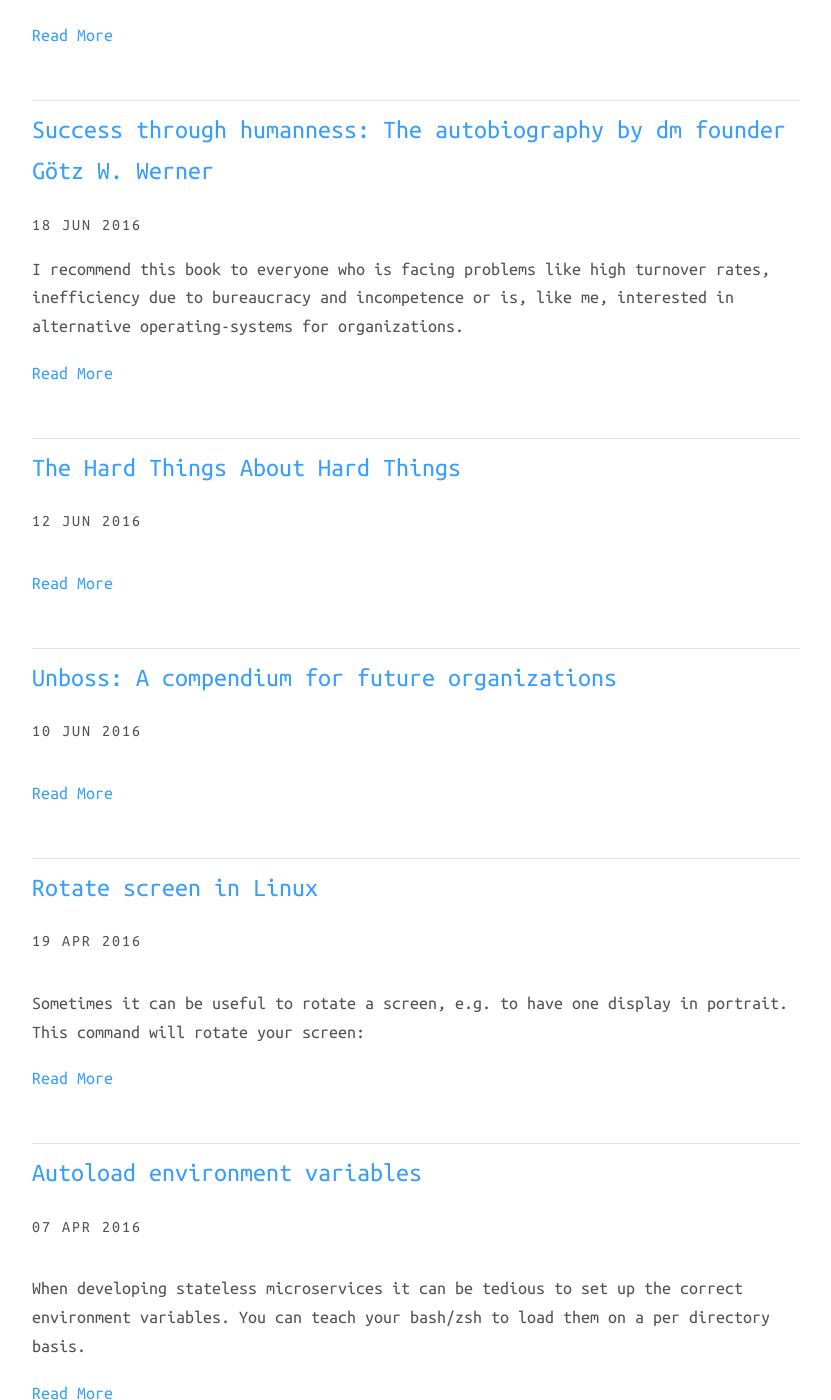
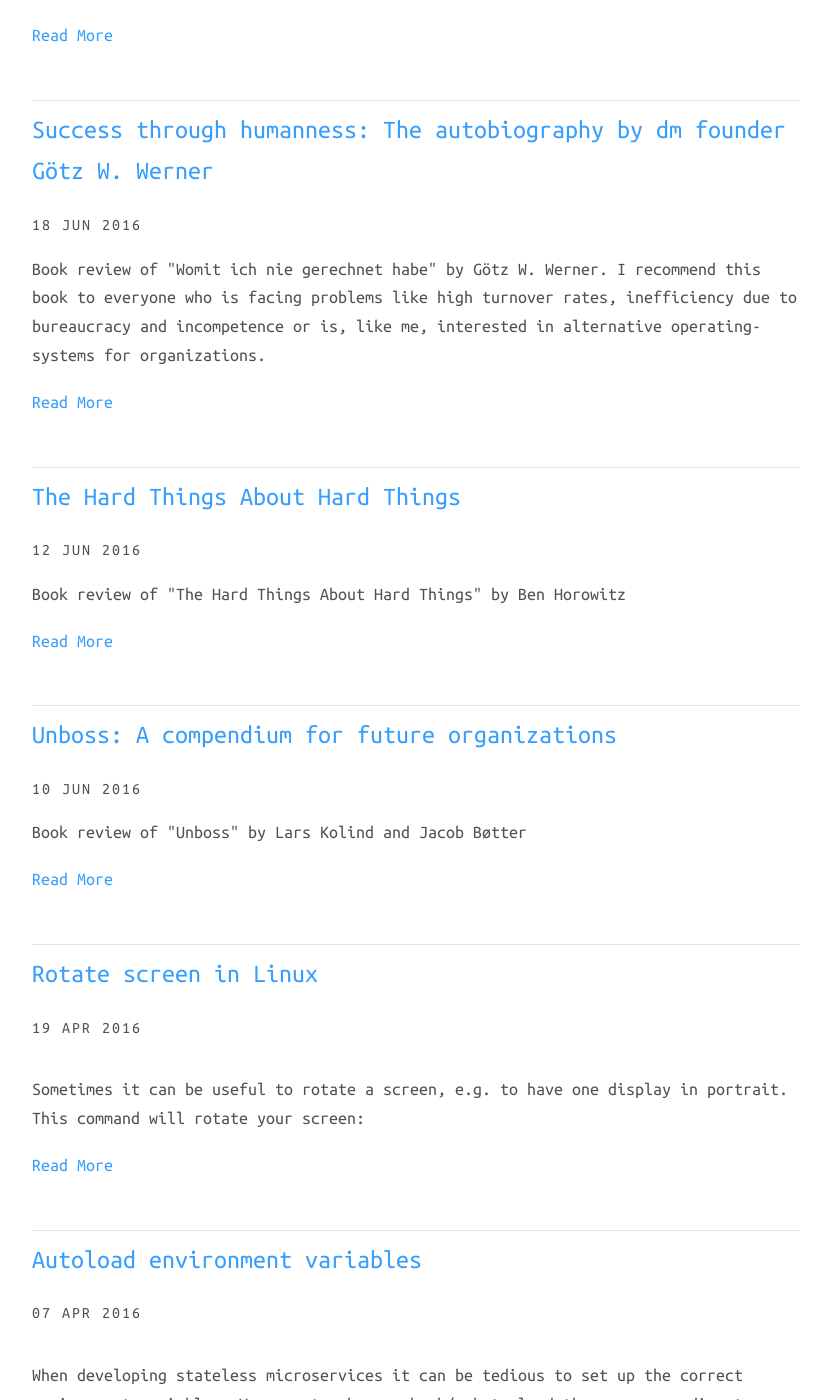
Before and after one commit to coderbyheart/blog, a Jekyll site: the page built from index.html, in a window 1280 px wide and 1400 px high, scrolled down 664 px. Shown: the whole window, without its empty margins (224-1055 px from the left). Built offline with Jekyll 4.4.1, drawn with Linux system fonts in a browser that asks for light colours; nearby versions of some CDN libraries; some of the changed text lies outside the part shown.

Commit message:
Add excerpts

```diff
--- a/_posts/2016-03-13-daring-greatly.md
+++ b/_posts/2016-03-13-daring-greatly.md
@@ -3,6 +3,7 @@
 title:  "Daring Greatly: Talking about shame is inevitable if we want to change"
 date:   2016-03-13 16:30:00
 excerpt: > #
+  Book review of "Daring Greatly" by Brené Brown
 categories:
 - organizations
 - futurofwork
--- a/_posts/2016-06-10-unboss.md
+++ b/_posts/2016-06-10-unboss.md
@@ -3,6 +3,7 @@
 title:  "Unboss: A compendium for future organizations"
 date:   2016-06-10 08:00:00
 excerpt: > #
+  Book review of "Unboss" by Lars Kolind and Jacob Bøtter
 categories:
 - organizations
 - futurofwork
--- a/_posts/2016-06-12-hard-things.md
+++ b/_posts/2016-06-12-hard-things.md
@@ -3,6 +3,7 @@
 title:  "The Hard Things About Hard Things"
 date:   2016-06-12 16:00:00
 excerpt: > #
+  Book review of "The Hard Things About Hard Things" by Ben Horowitz
 categories:
 - organizations
 - leadership
--- a/_posts/2016-06-18-success-through-humanness.md
+++ b/_posts/2016-06-18-success-through-humanness.md
@@ -3,6 +3,7 @@
 title:  "Success through humanness: The autobiography by dm founder Götz W. Werner"
 date:   2016-06-18 08:00:00
 excerpt: > #
+  Book review of "Womit ich nie gerechnet habe" by Götz W. Werner.
   I recommend this book to everyone who is facing problems like high turnover
   rates, inefficiency due to bureaucracy and incompetence or is, like me,
   interested in alternative operating-systems for organizations.
```
Also changed, not shown: _posts/2016-01-01-joy-inc.md (+1 -0 lines).
